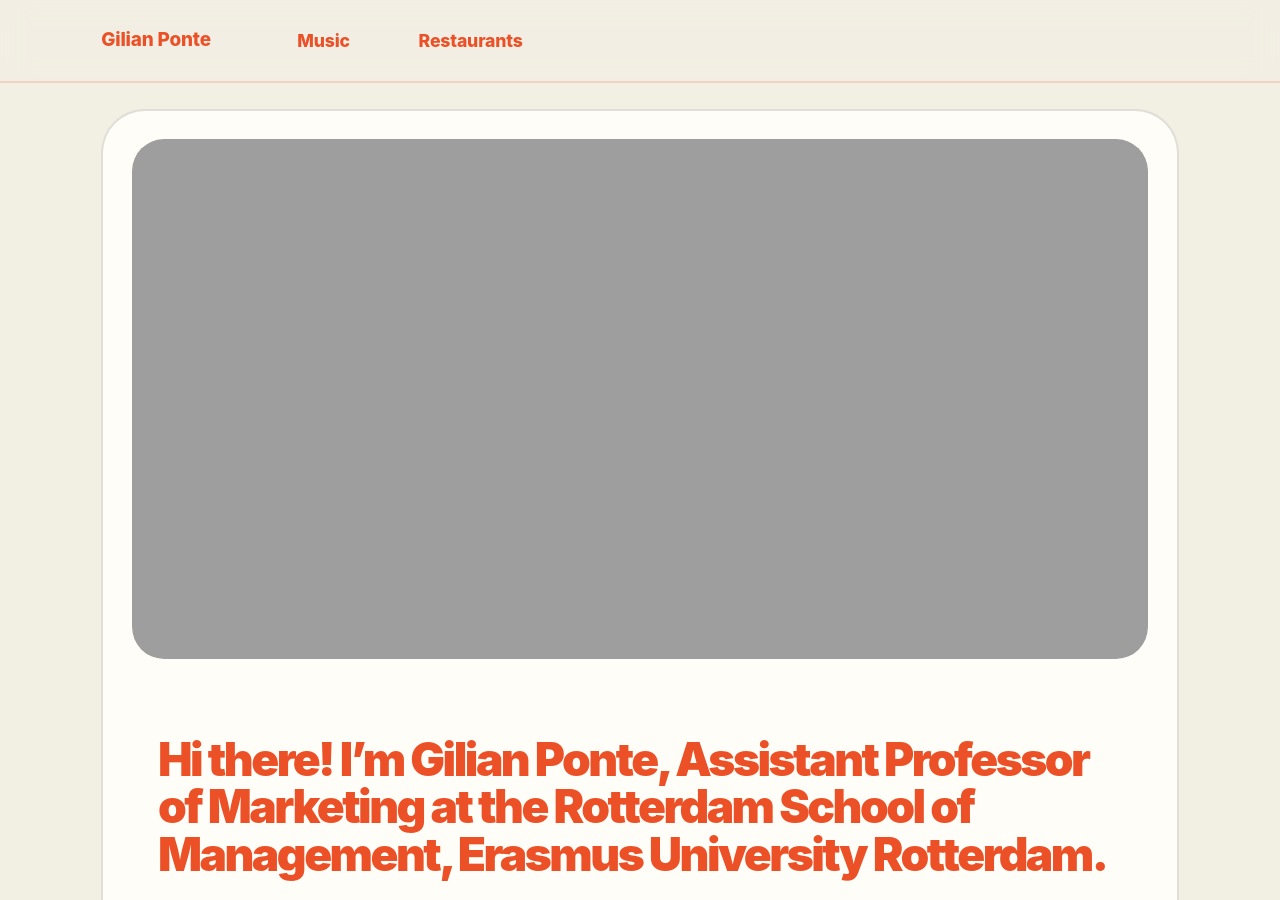
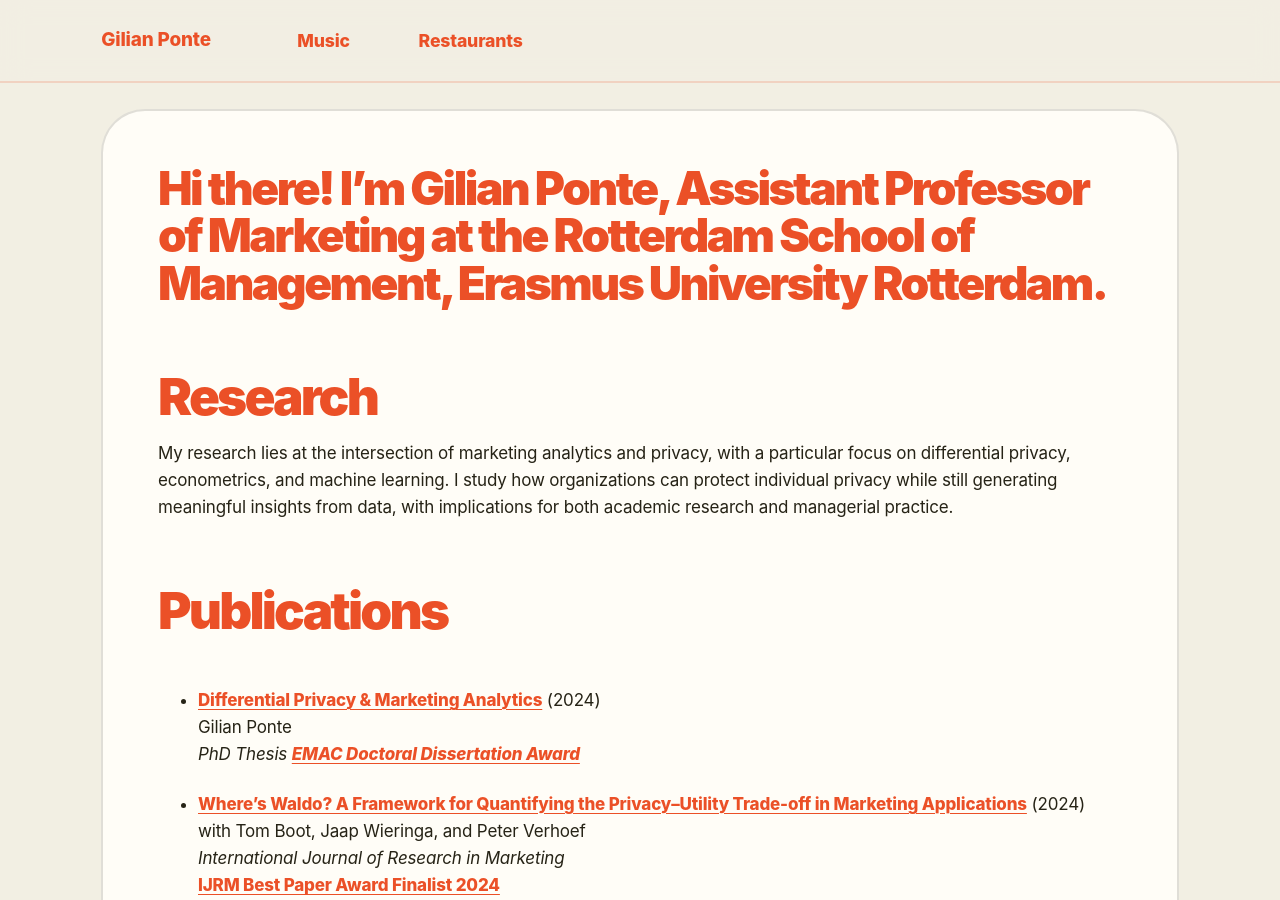
Before and after one commit to GilianPonte/gilianponte.github.io, a Jekyll site: the page built from _pages/year-archive.md, in a window 1280 px wide and 900 px high. Built offline with Jekyll 4.4.1, drawn with Linux system fonts in a browser that asks for light colours.

Commit message:
Update condesa-home.html

```diff
--- a/_layouts/condesa-home.html
+++ b/_layouts/condesa-home.html
@@ -12,6 +12,10 @@ layout: default
 
   <section class="condesa-intro-card condesa-intro-card--with-image">
 
+    <article class="condesa-intro-card__content">
+      {{ content }}
+    </article>
+
     {% if site.author.avatar %}
       <div class="condesa-intro-card__media">
         <img
@@ -21,10 +25,6 @@ layout: default
       </div>
     {% endif %}
 
-    <article class="condesa-intro-card__content">
-      {{ content }}
-    </article>
-
   </section>
 
 </main>
@@ -32,14 +32,14 @@ layout: default
 <script>
   document.addEventListener("DOMContentLoaded", function () {
     const revealSelectors = [
-      ".condesa-intro-card__media",
       ".condesa-intro-card__content > p",
       ".condesa-intro-card__content > h2",
       ".condesa-intro-card__content > h3",
       ".condesa-intro-card__content > ul",
       ".condesa-intro-card__content > ol",
       ".condesa-intro-card__content > blockquote",
-      ".condesa-intro-card__content > table"
+      ".condesa-intro-card__content > table",
+      ".condesa-intro-card__media"
     ];
 
     const revealItems = Array.from(
```
